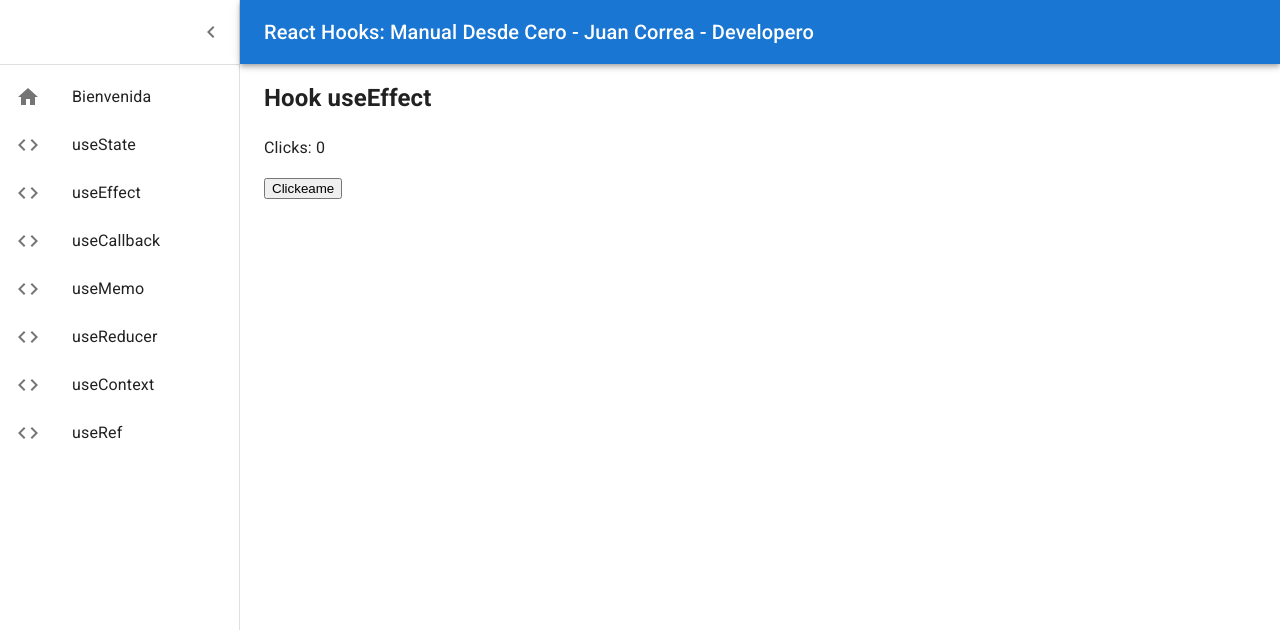
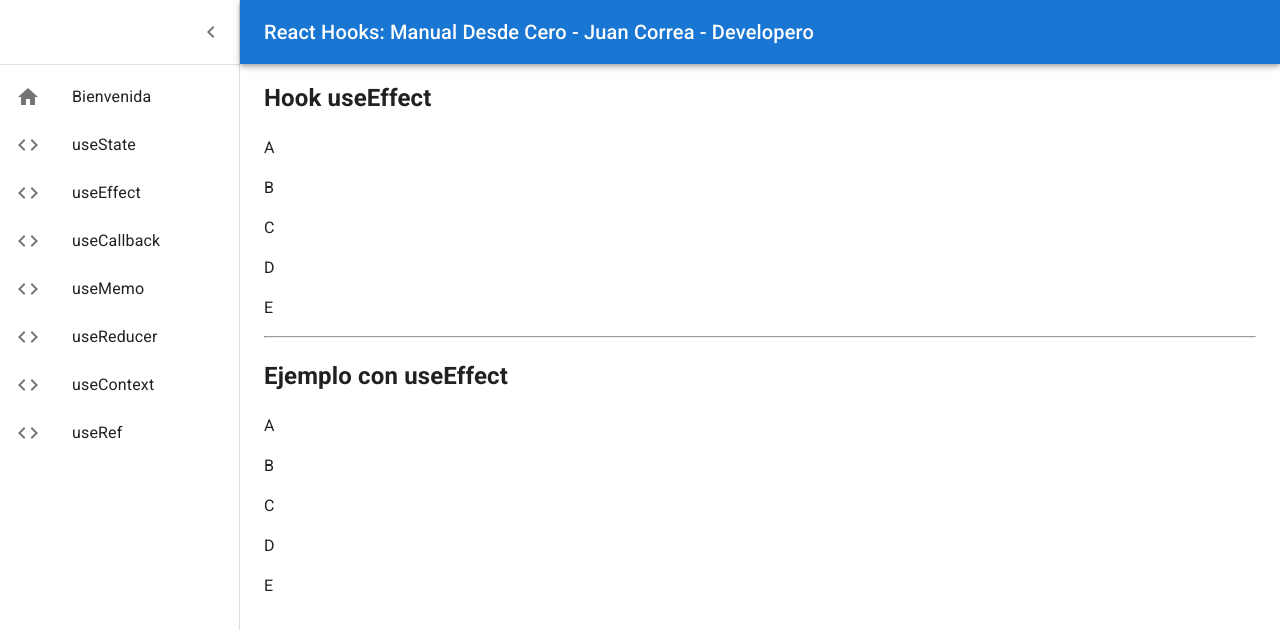
Before and after one commit to Developero-oficial/react-hooks, a React (Create React App) app: page /use-effect in a window 1280 px wide. Shown: the top 630 px of the page. Built offline with nearby package versions, Linux system fonts and the light colour scheme.

Commit message:
example componentDidMount with hook

```diff
--- /dev/null
+++ b/src/use-effect/components/list-data-hook.js
@@ -0,0 +1,17 @@
+import React from 'react';
+
+import {myApi} from '../my-api';
+
+export const ListDataHook = () => {
+  const [data, setData] = React.useState([]);
+
+  React.useEffect(() => {
+    async function fetchData() {
+      const data = await myApi.fakeFetch();
+      setData(data);
+    }
+    fetchData();
+  }, []);
+
+  return data.map(({label}) => <p key={label}>{label}</p>);
+};
--- /dev/null
+++ b/src/use-effect/components/list-data.js
@@ -0,0 +1,18 @@
+import React, {Component} from 'react';
+
+import {myApi} from '../my-api';
+
+export class ListData extends Component {
+  state = {
+    data: [],
+  };
+
+  async componentDidMount() {
+    const data = await myApi.fakeFetch();
+    this.setState({data});
+  }
+
+  render() {
+    return this.state.data.map(({label}) => <p key={label}>{label}</p>);
+  }
+}
--- a/src/use-effect/components/use-effect-page.js
+++ b/src/use-effect/components/use-effect-page.js
@@ -1,10 +1,16 @@
 import React from 'react';
 
-import {Counter} from './counter';
+import {ListData} from './list-data';
+import {ListDataHook} from './list-data-hook';
 
 export const UseEffectPage = () => (
   <>
     <h2>Hook useEffect</h2>
-    <Counter />
+    <ListData />
+
+    <hr />
+
+    <h2>Ejemplo con useEffect</h2>
+    <ListDataHook />
   </>
 );
--- /dev/null
+++ b/src/use-effect/my-api.js
@@ -0,0 +1,17 @@
+const data = [
+  {label: 'A'},
+  {label: 'B'},
+  {label: 'C'},
+  {label: 'D'},
+  {label: 'E'},
+];
+
+export const myApi = {
+  fakeFetch() {
+    return new Promise(resolve => {
+      setTimeout(() => {
+        resolve(data);
+      }, 1000);
+    });
+  },
+};
```
